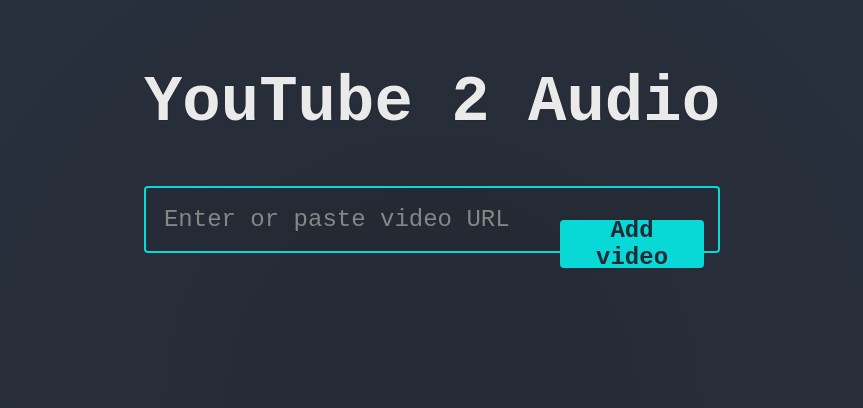
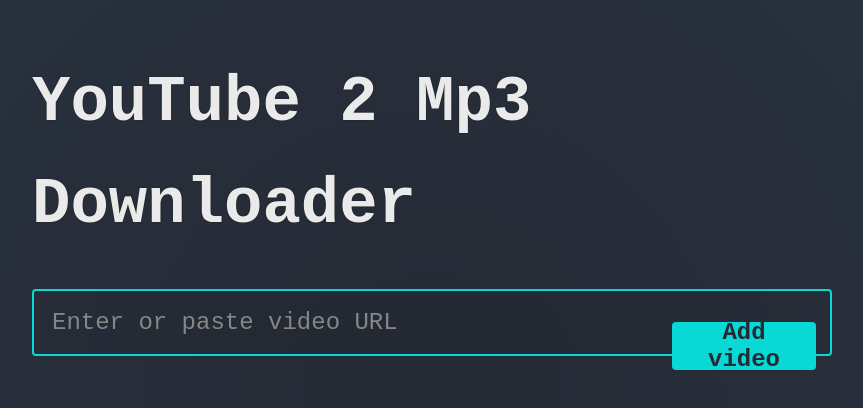
Before and after one commit to wittrockscode/yt-mp3-downloader, a Vue app in the folder client/: page / in a window 1280 px wide. Shown: the top 408 px of the page, without its empty margins (208-1071 px from the left). Built offline with nearby package versions, Linux system fonts and the light colour scheme; no server answers.

Commit message:
update title

```diff
--- a/client/src/App.vue
+++ b/client/src/App.vue
@@ -1,7 +1,7 @@
 <template lang="pug">
 .app
   .content
-    h1.title YouTube 2 Audio
+    h1.title YouTube 2 Mp3 Downloader
     VideoInput(
       v-model="videoUrl"
       :loading="loading"
```
